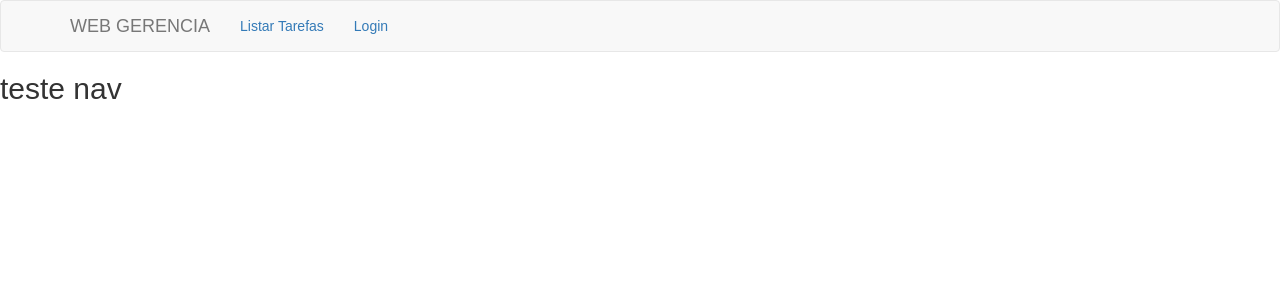
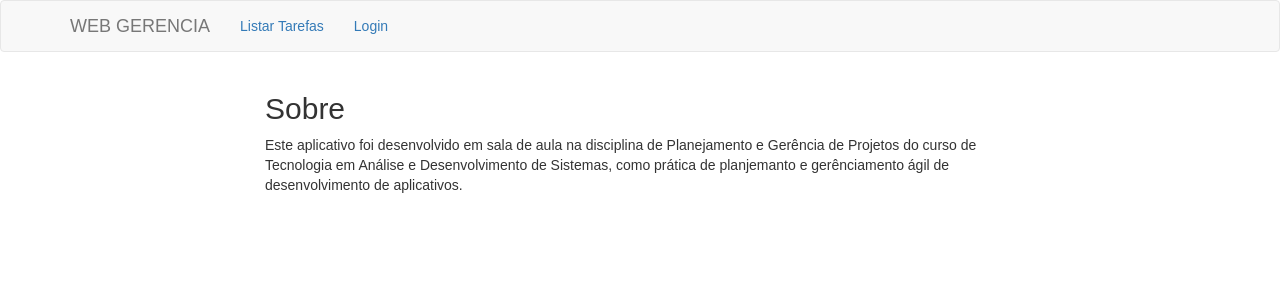
Before and after one commit to project-managment/lista-tarefas, a React (Create React App) app: page / in a window 1280 px wide. Shown: the top 300 px of the page. Built offline with nearby package versions, Linux system fonts and the light colour scheme.

Commit message:
add sobre do app

```diff
--- a/src/components/pages/Home.js
+++ b/src/components/pages/Home.js
@@ -1,10 +1,31 @@
 import React, {Component} from 'react';
+import {Table, Grid, Row, Col} from 'react-bootstrap';
 
 
 export default class Home extends Component {
   render(){
     return(
-      <h2>teste nav</h2>
+      <Grid>
+        <Row>
+          <Col md={2}/>
+          <Col md={8} >
+            <h2>Sobre</h2>
+          </Col>
+          <Col md={2}/>
+        </Row>
+        <Row>
+          <Col md={2}/>
+          <Col md={8}>
+            <p>
+              Este aplicativo foi desenvolvido em sala de aula na disciplina de
+              Planejamento e Gerência de Projetos do curso de Tecnologia em
+              Análise e Desenvolvimento de Sistemas, como prática de planjemanto
+              e gerênciamento ágil de desenvolvimento de aplicativos.
+            </p>
+          </Col>
+          <Col md={2}/>
+        </Row>
+      </Grid>
     );
   }
 }
```
